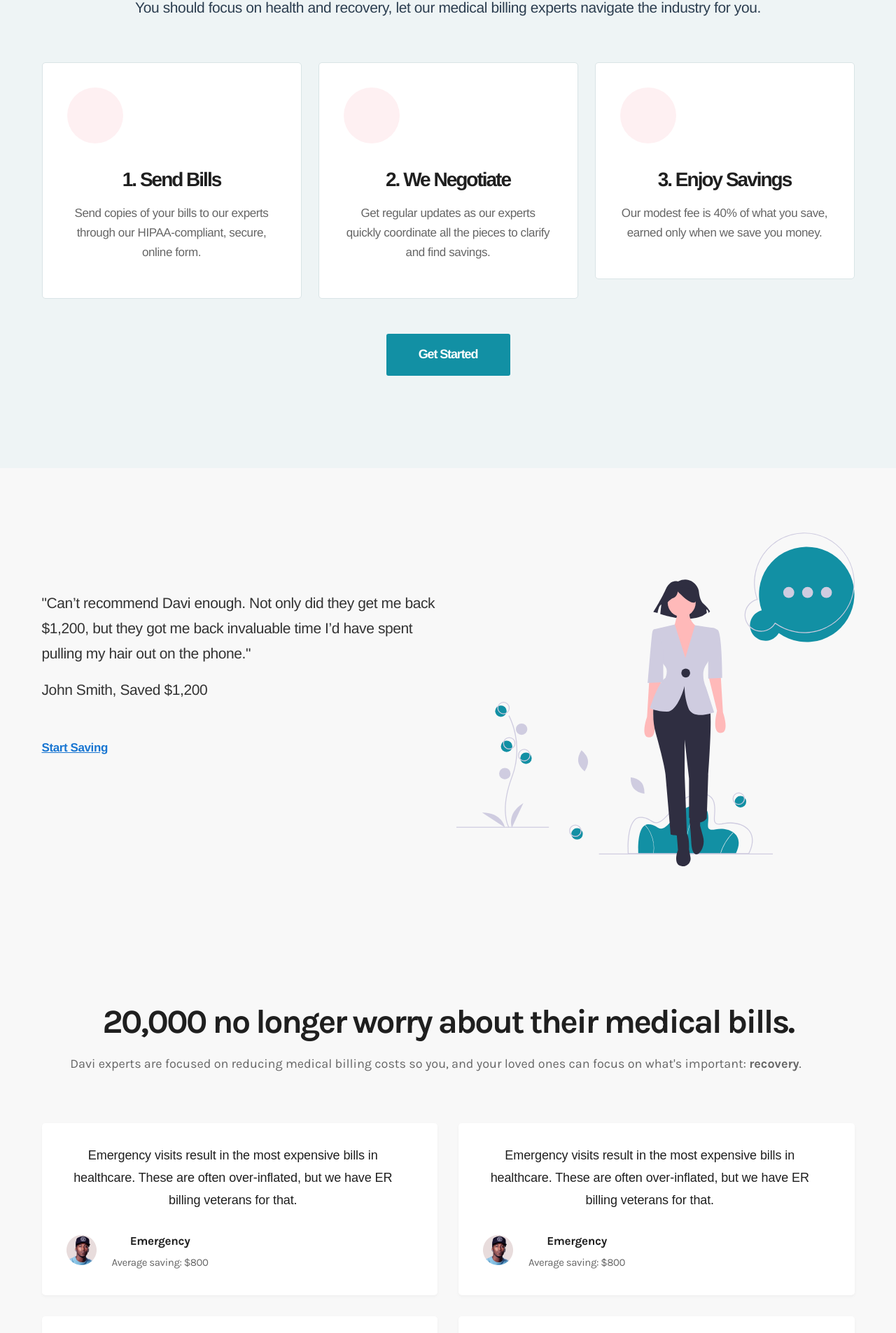
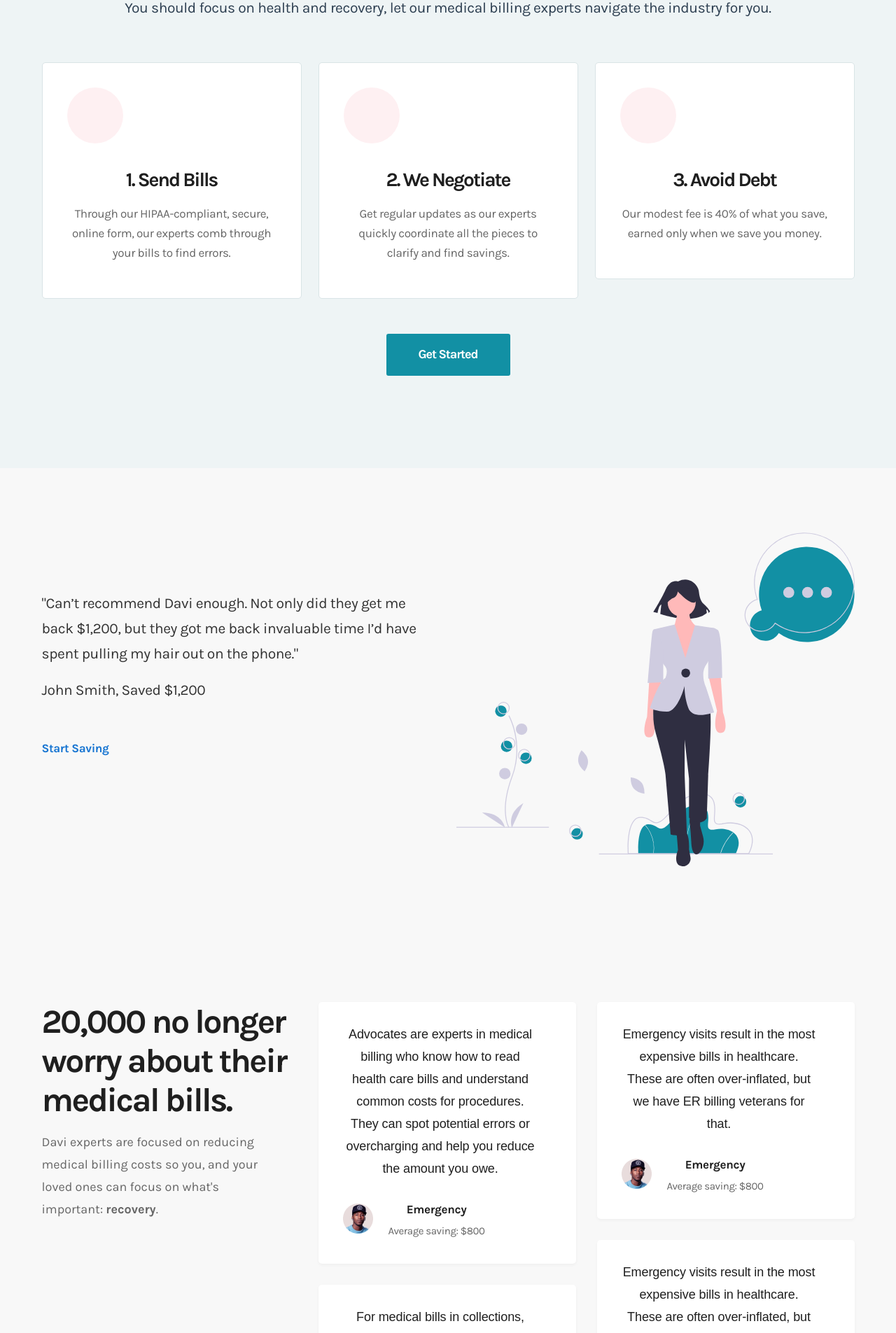
Before and after one commit to esteininger/try-davi, a Vue app in the folder client/: page / in a window 1280 px wide. Shown: the part 874-2779 px from the top of the page at 70% size. Built offline with nearby package versions, Linux system fonts and the light colour scheme; what @mrjeffapp/vuejs-camera, vue-beautiful-chat would draw is missing.

Commit message:
massage landing styling

```diff
--- a/client/public/index.html
+++ b/client/public/index.html
@@ -36,6 +36,10 @@
     <meta property="og:image" content="https://s3.amazonaws.com/" />
     <meta property="og:description" content="Davi health is a startup" />
     <meta property="og:site_name" content="Davi Health" />
+    <link
+      href="https://fonts.googleapis.com/css?family=Karla&display=swap"
+      rel="stylesheet"
+    />
     <title>Davi Health</title>
   </head>
   <body class="is-boxed has-animations">
--- a/client/src/App.vue
+++ b/client/src/App.vue
@@ -12,13 +12,7 @@
               /></router-link>
             </div>
           </div>
-          <div class="col-sm-8 col-lg-3 col-xl-3 d-none d-sm-block order-lg-3">
-            <div class="header-btns">
-              <div class="btn-2">
-                <router-link to="/upload">Get Started</router-link>
-              </div>
-            </div>
-          </div>
+
           <!-- Menu Block -->
           <div
             class="col-sm-1 col-6 col-lg-7 col-xl-6 offset-xl-1 position-static order-lg-2"
@@ -36,6 +30,14 @@
             </div>
             <div class="mobile-menu"></div>
           </div>
+
+          <!-- <div class="col-sm-8 col-lg-3 col-xl-3 d-none d-sm-block order-lg-3">
+            <div class="header-btns">
+              <div class="btn-2">
+                <router-link to="/upload">Get Started</router-link>
+              </div>
+            </div>
+          </div> -->
         </div>
       </div>
     </header>
@@ -119,7 +121,7 @@ body {
 }
 
 #app {
-  font-family: "Avenir", Helvetica, Arial, sans-serif;
+  font-family: "Karla", sans-serif !important;
   -webkit-font-smoothing: antialiased;
   -moz-osx-font-smoothing: grayscale;
   text-align: center;
@@ -146,6 +148,8 @@ body {
   }
 }
 
+//overrides
+
 .vue-form-wizard .wizard-card-footer {
   width: 50% !important;
   margin: auto !important;
--- a/client/src/assets/style.css
+++ b/client/src/assets/style.css
@@ -2,6 +2,15 @@
 /* ///////////////////////////
     Header Area
 //////////////////////////// */
+
+a {
+  text-decoration: none;
+}
+
+.margin-auto {
+  margin: auto;
+}
+
 @media (min-width: 768px) {
   .site-header {
     padding-top: 20px;
@@ -77,8 +86,8 @@
     padding: 30px 30px 0px;
     z-index: 99;
     opacity: 0;
-    -webkit-transition: opacity .4s,top .4s;
-    transition: opacity .4s,top .4s;
+    -webkit-transition: opacity 0.4s, top 0.4s;
+    transition: opacity 0.4s, top 0.4s;
     pointer-events: none;
   }
 }
@@ -104,8 +113,8 @@
   font-size: 16px;
   font-weight: 700;
   letter-spacing: -0.4px;
-  -webkit-transition: .4s;
-  transition: .4s;
+  -webkit-transition: 0.4s;
+  transition: 0.4s;
   padding: 0;
 }
 
@@ -148,7 +157,7 @@
 
 .header-btns .btn-1 {
   color: #666666;
-  font-family: 'Karla', sans-serif;
+  font-family: "Karla", sans-serif;
   font-size: 16px;
   font-weight: 400;
   letter-spacing: -1px;
@@ -185,7 +194,7 @@
 
 .header-btns .btn-2 a {
   color: #ffffff;
-  font-family: 'Karla', sans-serif;
+  font-family: "Karla", sans-serif;
   font-size: 16px;
   font-weight: 400;
   letter-spacing: -1px;
@@ -228,16 +237,16 @@
 .mobile-menu.mean-container .mean-bar .mean-expand:before {
   position: absolute;
   display: inline-block;
-  font: normal normal normal 32px/1 'ep';
+  font: normal normal normal 32px/1 "ep";
   content: "\ea1a";
   font-size: 15px;
   color: #7c7373;
   -webkit-transform: rotate(0deg);
   transform: rotate(0deg);
-  -webkit-transition: -webkit-transform .3s;
-  transition: -webkit-transform .3s;
-  transition: transform .3s;
-  transition: transform .3s, -webkit-transform .3s;
+  -webkit-transition: -webkit-transform 0.3s;
+  transition: -webkit-transform 0.3s;
+  transition: transform 0.3s;
+  transition: transform 0.3s, -webkit-transform 0.3s;
   left: 0;
   right: 0;
   height: 100%;
@@ -432,7 +441,8 @@
   }
 }
 
-.hero-form .form-group input, .hero-form .form-group select {
+.hero-form .form-group input,
+.hero-form .form-group select {
   height: 60px;
   color: #666666;
   border-radius: 5px;
@@ -441,13 +451,14 @@
   border-color: transparent;
 }
 
-.hero-form .form-group select{
+.hero-form .form-group select {
   font-size: 20px;
   font-weight: 400;
 }
 
 @media (min-width: 480px) {
-  .hero-form .form-group input, .hero-form .form-group select {
+  .hero-form .form-group input,
+  .hero-form .form-group select {
     margin-right: 10px;
     height: 60px;
     width: calc(100% - 187px);
@@ -703,8 +714,8 @@
   margin-left: 15px;
   font-size: 10px;
   font-weight: 900;
-  -webkit-transition: .4s;
-  transition: .4s;
+  -webkit-transition: 0.4s;
+  transition: 0.4s;
 }
 
 .feature-card .card-content .btn-link:hover {
@@ -788,30 +799,35 @@
   }
 }
 
-.content-right-content, .content-left-content {
+.content-right-content,
+.content-left-content {
   padding-top: 30px;
   text-align: left;
 }
 
 @media (min-width: 576px) {
-  .content-right-content, .content-left-content {
+  .content-right-content,
+  .content-left-content {
     padding-top: 0px;
   }
 }
 
 @media (min-width: 992px) {
-  .content-right-content, .content-left-content {
+  .content-right-content,
+  .content-left-content {
     padding-top: 60px;
   }
 }
 
 @media (min-width: 1200px) {
-  .content-right-content, .content-left-content {
+  .content-right-content,
+  .content-left-content {
     padding-top: 83px;
   }
 }
 
-.content-right-content h2, .content-left-content h2 {
+.content-right-content h2,
+.content-left-content h2 {
   letter-spacing: -2px;
   padding-bottom: 25px;
   font-weight: 700;
@@ -821,27 +837,31 @@
 }
 
 @media (min-width: 576px) {
-  .content-right-content h2, .content-left-content h2 {
+  .content-right-content h2,
+  .content-left-content h2 {
     font-size: 30px;
     line-height: 36px;
   }
 }
 
 @media (min-width: 768px) {
-  .content-right-content h2, .content-left-content h2 {
+  .content-right-content h2,
+  .content-left-content h2 {
     font-size: 40px;
     line-height: 55px;
   }
 }
 
 @media (min-width: 992px) {
-  .content-right-content h2, .content-left-content h2 {
+  .content-right-content h2,
+  .content-left-content h2 {
     font-size: 48px;
     line-height: 60px;
   }
 }
 
-.content-right-content p, .content-left-content p {
+.content-right-content p,
+.content-left-content p {
   font-weight: 400;
   letter-spacing: -0.4px;
   font-size: 18px;
@@ -850,33 +870,38 @@
 }
 
 @media (min-width: 576px) {
-  .content-right-content p, .content-left-content p {
+  .content-right-content p,
+  .content-left-content p {
     font-size: 17px;
     line-height: 24px;
   }
 }
 
 @media (min-width: 768px) {
-  .content-right-content p, .content-left-content p {
+  .content-right-content p,
+  .content-left-content p {
     font-size: 20px;
     line-height: 34px;
   }
 }
 
 @media (min-width: 992px) {
-  .content-right-content p, .content-left-content p {
+  .content-right-content p,
+  .content-left-content p {
     font-size: 21px;
     line-height: 36px;
   }
 }
 
-.content-right-content .content-bottom-part, .content-left-content .content-bottom-part {
+.content-right-content .content-bottom-part,
+.content-left-content .content-bottom-part {
   padding-top: 20px;
   border-top: 1px solid #e5e5e5;
   margin-top: 22px;
 }
 
-.content-right-content .content-bottom-part p, .content-left-content .content-bottom-part p {
+.content-right-content .content-bottom-part p,
+.content-left-content .content-bottom-part p {
   color: #666666;
   font-size: 17px;
   font-weight: 400;
@@ -885,24 +910,28 @@
 }
 
 @media (min-width: 576px) {
-  .content-right-content .content-bottom-part p, .content-left-content .content-bottom-part p {
+  .content-right-content .content-bottom-part p,
+  .content-left-content .content-bottom-part p {
     font-size: 16px;
     line-height: 24px;
   }
 }
 
 @media (min-width: 768px) {
-  .content-right-content .content-bottom-part p, .content-left-content .content-bottom-part p {
+  .content-right-content .content-bottom-part p,
+  .content-left-content .content-bottom-part p {
     font-size: 17px;
     line-height: 28px;
   }
 }
 
-.content-right-content .content-btn, .content-left-content .content-btn {
+.content-right-content .content-btn,
+.content-left-content .content-btn {
   margin-top: 25px;
 }
 
-.content-right-content .content-btn .btn, .content-left-content .content-btn .btn {
+.content-right-content .content-btn .btn,
+.content-left-content .content-btn .btn {
   min-width: 170px;
   height: 50px;
   border-radius: 3px;
@@ -963,8 +992,8 @@
   font-weight: 700;
   position: relative;
   top: 1px;
-  -webkit-transition: .4s;
-  transition: .4s;
+  -webkit-transition: 0.4s;
+  transition: 0.4s;
   margin-left: 15px;
 }
 
@@ -1078,8 +1107,8 @@
   border-radius: 6px;
   padding: 24px 45px 30px;
   background-color: #fff;
-  -webkit-transition: .4s;
-  transition: .4s;
+  -webkit-transition: 0.4s;
+  transition: 0.4s;
   margin-bottom: 30px;
 }
 
@@ -1089,7 +1118,7 @@
 
 .pricing-card .card-head h6 {
   color: #666666;
-  font-family: 'Karla', sans-serif;
+  font-family: "Karla", sans-serif;
   font-size: 13px;
   font-weight: 700;
   letter-spacing: 0.43px;
@@ -1100,7 +1129,7 @@
 
 .pricing-card .card-head h2 .small-title {
   color: #1f1f1f;
-  font-family: 'Karla', sans-serif;
+  font-family: "Karla", sans-serif;
   font-size: 30px;
   font-weight: 700;
   letter-spacing: -1.2px;
@@ -1108,7 +1137,7 @@
 
 .pricing-card .card-head h2 .big-txt {
   color: #1f1f1f;
-  font-family: 'Karla', sans-serif;
+  font-family: "Karla", sans-serif;
   font-size: 50px;
   font-weight: 700;
   letter-spacing: -2px;
@@ -1121,7 +1150,7 @@
 
 .pricing-card .card-head h2 .month {
   color: #1f1f1f;
-  font-family: 'Karla', sans-serif;
+  font-family: "Karla", sans-serif;
   font-size: 17px;
   font-weight: 700;
   letter-spacing: -0.68px;
@@ -1138,7 +1167,7 @@
 
 .pricing-card .card-content .pricing-list li {
   color: #1f1f1f;
-  font-family: 'Karla', sans-serif;
+  font-family: "Karla", sans-serif;
   font-size: 17px;
   font-weight: 400;
   letter-spacing: -0.42px;
@@ -1230,8 +1259,8 @@
 }
 
 .pricing-card .card-btn {
-  -webkit-transition: .4s;
-  transition: .4s;
+  -webkit-transition: 0.4s;
+  transition: 0.4s;
   padding-top: 33px;
   padding-bottom: 5px;
   margin-left: 1px;
@@ -1279,7 +1308,7 @@
   -webkit-box-pack: center;
   -ms-flex-pack: center;
   justify-content: center;
-  font-family: 'Karla', sans-serif;
+  font-family: "Karla", sans-serif;
   font-size: 15px;
   font-weight: 400;
   letter-spacing: -0.32px;
@@ -1317,7 +1346,7 @@
   }
 }
 
-[class*='btn--toggle-'] {
+[class*="btn--toggle-"] {
   display: -webkit-box;
   display: -ms-flexbox;
   display: flex;
@@ -1327,7 +1356,7 @@
   padding-bottom: 35px;
 }
 
-[class*='btn--toggle-'] p {
+[class*="btn--toggle-"] p {
   font-size: 16px;
   font-weight: 400;
   line-height: 28px;
@@ -1335,7 +1364,7 @@
   margin-bottom: 0;
 }
 
-[class*='btn--toggle-'] span {
+[class*="btn--toggle-"] span {
   font-size: 12px;
   font-weight: 700;
   letter-spacing: -0.51px;
@@ -1346,7 +1375,7 @@
   border-radius: 5px;
 }
 
-[class*='btn--toggle-'] .badge--discount {
+[class*="btn--toggle-"] .badge--discount {
   height: 26px;
   line-height: 1;
   display: -webkit-inline-box;
@@ -1363,7 +1392,7 @@
   width: 83px;
 }
 
-[class*='btn--toggle-'] .switch {
+[class*="btn--toggle-"] .switch {
   position: relative;
   display: inline-block;
   width: 48px;
@@ -1371,13 +1400,13 @@
   margin-bottom: 0;
 }
 
-[class*='btn--toggle-'] .switch input {
+[class*="btn--toggle-"] .switch input {
   opacity: 0;
   width: 0;
   height: 0;
 }
 
-[class*='btn--toggle-'] .slider {
+[class*="btn--toggle-"] .slider {
   position: absolute;
   cursor: pointer;
   top: 50%;
@@ -1388,11 +1417,11 @@
   transform: translateY(-50%);
   background-color: #fff;
   border: 1px solid #e5e5e5;
-  -webkit-transition: .4s;
-  transition: .4s;
-}
-
-[class*='btn--toggle-'] .slider:before {
+  -webkit-transition: 0.4s;
+  transition: 0.4s;
+}
+
+[class*="btn--toggle-"] .slider:before {
   position: absolute;
   content: "";
   height: 16px;
@@ -1402,31 +1431,31 @@
   -webkit-transform: translateY(-50%);
   transform: translateY(-50%);
   background-color: #1290a4;
-  -webkit-transition: .4s;
-  transition: .4s;
-}
-
-[class*='btn--toggle-'] input:checked + .slider {
+  -webkit-transition: 0.4s;
+  transition: 0.4s;
+}
+
+[class*="btn--toggle-"] input:checked + .slider {
   background-color: #fff;
   border: 1px solid #e5e5e5;
 }
 
-[class*='btn--toggle-'] input:focus + .slider {
+[class*="btn--toggle-"] input:focus + .slider {
   -webkit-box-shadow: 0 0 1px #fff;
   box-shadow: 0 0 1px #fff;
 }
 
-[class*='btn--toggle-'] input:checked + .slider:before {
+[class*="btn--toggle-"] input:checked + .slider:before {
   -webkit-transform: translateX(21px) translateY(-50%);
   transform: translateX(21px) translateY(-50%);
   background-color: #1290a4;
 }
 
-[class*='btn--toggle-'] .slider.round {
+[class*="btn--toggle-"] .slider.round {
   border-radius: 34px;
 }
 
-[class*='btn--toggle-'] .slider.round:before {
+[class*="btn--toggle-"] .slider.round:before {
   border-radius: 50%;
 }
 
@@ -1475,18 +1504,17 @@
 .footer-newsletter-section {
   border-bottom: 1px solid #e5e5e5;
   padding-bottom: 52px;
-  margin-bottom: 60px;
 }
 
 @media (min-width: 992px) {
   .footer-newsletter-section {
-    padding-bottom: 120px;
-    margin-bottom: 100px;
   }
 }
 
 .footer-newsletter-content {
   text-align: center;
+  width: 50%;
+  padding-top: 5rem;
 }
 
 .footer-newsletter-content span {
@@ -1707,7 +1735,6 @@
 }
 /*# sourceMappingURL=style.css.map */
 
-
 /*///////////////////////////////
       Testimonial
 ///////////////////////////////*/
@@ -1739,7 +1766,7 @@
 
 .testimonial-card .card-content p {
   color: #1f1f1f;
-  font-family: 'Rubik', sans-serif;
+  font-family: "Rubik", sans-serif;
   font-size: 18px;
   font-weight: 400;
   letter-spacing: -0.1px;
@@ -1759,7 +1786,7 @@
 
 .testimonial-card .card-id .id-content h6 {
   color: #1f1f1f;
-  font-family: 'Karla', sans-serif;
+  font-family: "Karla", sans-serif;
   font-size: 17px;
   font-weight: 700;
   letter-spacing: -0.32px;
@@ -1768,13 +1795,14 @@
 
 .testimonial-card .card-id .id-content span {
   color: #666666;
-  font-family: 'Karla', sans-serif;
+  font-family: "Karla", sans-serif;
   font-size: 15px;
   font-weight: 400;
   letter-spacing: -0.4px;
 }
 
 .testimonial-content {
+  text-align: left;
   margin-bottom: 45px;
 }
 
@@ -1790,7 +1818,7 @@
 
 @media (min-width: 768px) {
   .testimonial-content h5 {
-    margin-bottom: 20PX;
+    margin-bottom: 20px;
   }
 }
 
--- a/client/src/views/Home.vue
+++ b/client/src/views/Home.vue
@@ -17,6 +17,10 @@
                 Davi assigns you a medical billing expert to reduce your owed
                 medical bills, saving you money and stress.
               </p>
+              <!-- <p>
+                The medical industry counts on you not understanding what you
+                are being billed for and they use it against you
+              </p> -->
               <div class="hero-form" id="cta-form">
                 <div class="form-group">
                   <select type="text" class="form-control" id="cta-state">
@@ -107,8 +111,8 @@
               <div class="card-content">
                 <h3>1. Send Bills</h3>
                 <p>
-                  Send copies of your bills to our experts through our
-                  HIPAA-compliant, secure, online form.
+                  Through our HIPAA-compliant, secure, online form, our experts
+                  comb through your bills to find errors.
                 </p>
               </div>
             </div>
@@ -133,7 +137,7 @@
                 <i class="icon icon-settings"></i>
               </div>
               <div class="card-content">
-                <h3>3. Enjoy Savings</h3>
+                <h3>3. Avoid Debt</h3>
                 <p>
                   Our modest fee is 40% of what you save, earned only when we
                   save you money.
@@ -188,7 +192,7 @@
           <div class="tesimonial-section">
             <div class="container">
               <div class="row">
-                <div class="col-xl-4">
+                <div class="col-lg-4 col-xl-4">
                   <div class="testimonial-content">
                     <h2>20,000 no longer worry about their medical bills.</h2>
                     <p>
@@ -199,14 +203,15 @@
                   </div>
                 </div>
 
-                <div class="col-xl-8">
+                <div class="col-lg-8 col-xl-8">
                   <div class="masonry-with-columns">
                     <div class="testimonial-card">
                       <div class="card-content">
                         <p>
-                          Emergency visits result in the most expensive bills in
-                          healthcare. These are often over-inflated, but we have
-                          ER billing veterans for that.
+                          Advocates are experts in medical billing who know how
+                          to read health care bills and understand common costs
+                          for procedures. They can spot potential errors or
+                          overcharging and help you reduce the amount you owe.
                         </p>
                       </div>
 
@@ -223,9 +228,10 @@
                     <div class="testimonial-card">
                       <div class="card-content">
                         <p>
-                          Emergency visits result in the most expensive bills in
-                          healthcare. These are often over-inflated, but we have
-                          ER billing veterans for that.
+                          For medical bills in collections, know that debt
+                          collectors generally buy debts for pennies on the
+                          dollar. That gives you some good leverage to
+                          negotiate.
                         </p>
                       </div>
 
@@ -293,7 +299,7 @@
       </div>
       <div class="container">
         <div class="row justify-content-center">
-          <div class="col-lg-8">
+          <div class="col-lg-8 margin-auto">
             <div class="section-title text-center">
               <h2>Simple Pricing</h2>
               <p style="color: #f8f8f8;">
@@ -322,8 +328,8 @@
     <section>
       <div class="footer-newsletter-section">
         <div class="row justify-content-center">
-          <div class="col-lg-10 col-xl-8">
-            <div class="footer-newsletter-content">
+          <div class="col-lg-10 col-xl-8 margin-auto">
+            <div class="footer-newsletter-content margin-auto">
               <h2>We will never share your data</h2>
               <p>
                 The only group that will ever have access to your data is us and
```
Lines whose indentation alone changed are shown as unchanged.
